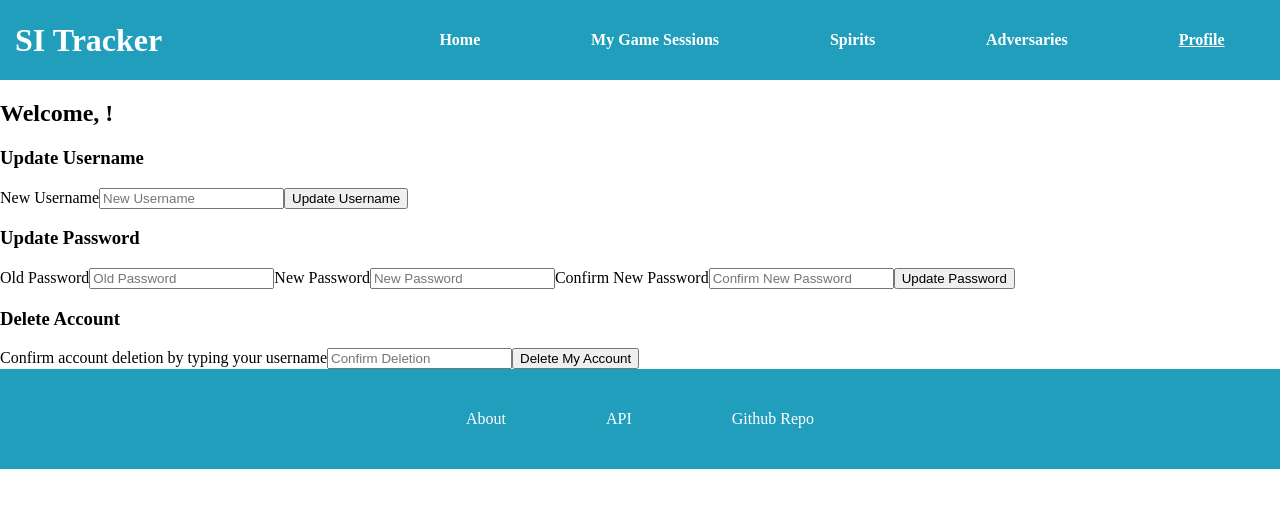
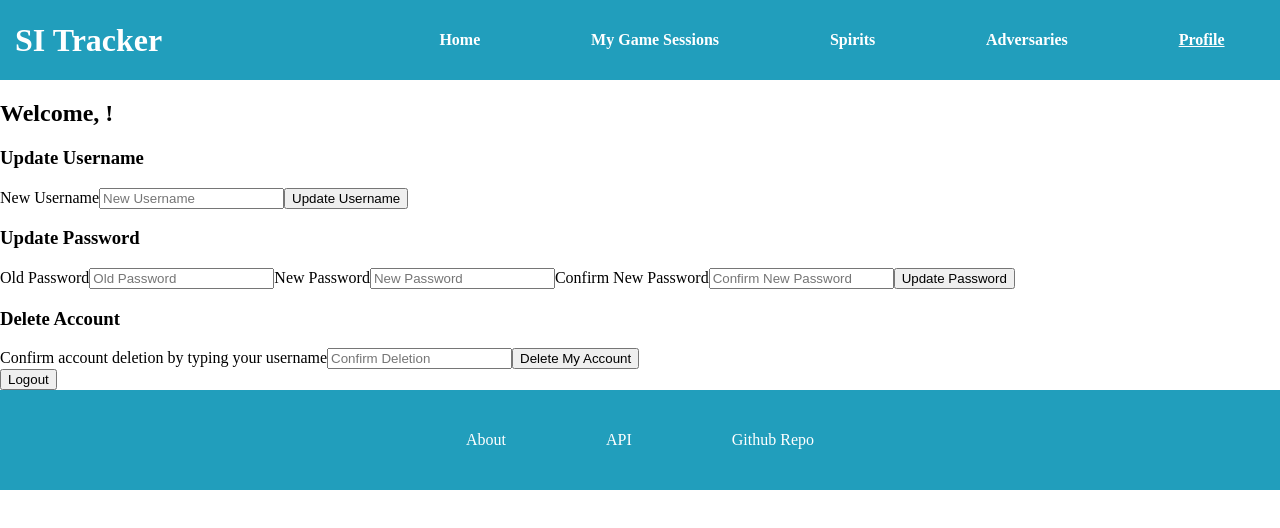
Before and after one commit to gbdude917/SITracker, an Angular app: page /profile in a window 1280 px wide. Shown: the top 528 px of the page. Built offline with nearby package versions, Linux system fonts and the light colour scheme; sample sign-in values are in the browser's storage.

Commit message:
Added logout and made profile page require loggedin state

```diff
--- a/src/app/app.routes.ts
+++ b/src/app/app.routes.ts
@@ -21,7 +21,11 @@ export const routes: Routes = [
     component: GameSessionsComponent,
     canActivate: [authGuard],
   },
-  { path: 'profile', component: ProfilePageComponent },
+  {
+    path: 'profile',
+    component: ProfilePageComponent,
+    canActivate: [authGuard],
+  },
   { path: 'login', component: LoginComponent },
   { path: 'about', component: AboutComponent },
   { path: 'spirits/:name', component: SpiritDetailsComponent },
--- a/src/app/modules/profile/profile-page/profile-page.component.html
+++ b/src/app/modules/profile/profile-page/profile-page.component.html
@@ -89,5 +89,9 @@
         <input type="submit" class="submitBtn" value="Delete My Account" />
       </form>
     </div>
+
+    <div class="logoutContainer">
+      <button (click)="onLogout()">Logout</button>
+    </div>
   </div>
 </div>
--- a/src/app/modules/profile/profile-page/profile-page.component.ts
+++ b/src/app/modules/profile/profile-page/profile-page.component.ts
@@ -53,4 +53,11 @@ export class ProfilePageComponent implements OnInit {
     // TODO: Handle the various submit from the 3 different forms
     console.log(type);
   }
+
+  onLogout(): void {
+    this.authService.logout();
+
+    // Route back to home page
+    this.router.navigate(['/']);
+  }
 }
```
